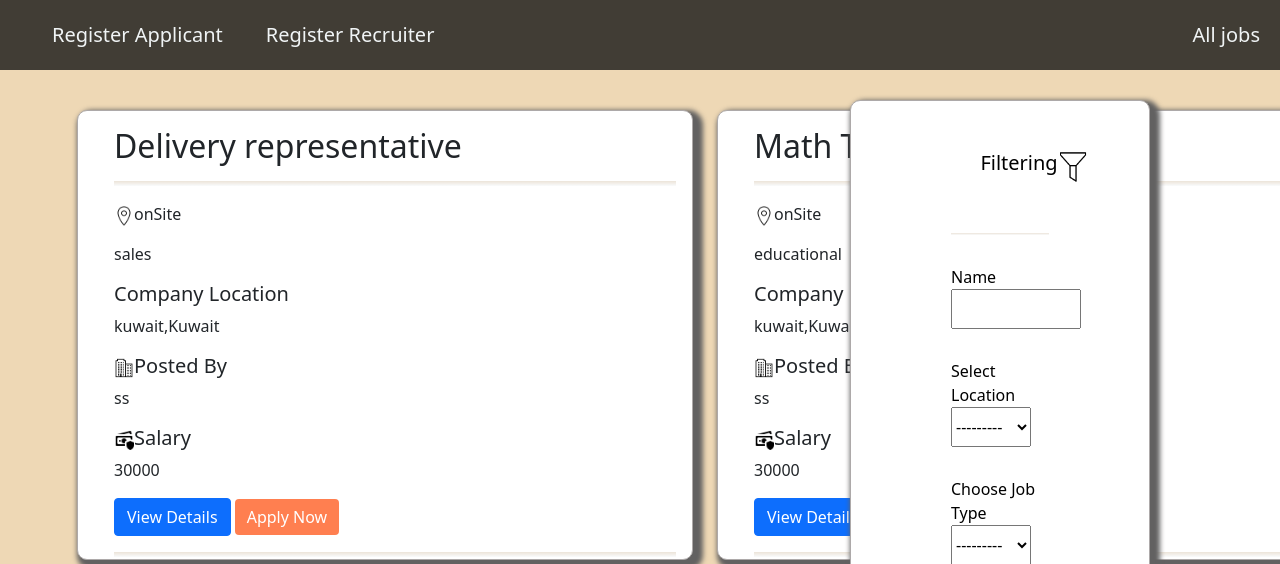
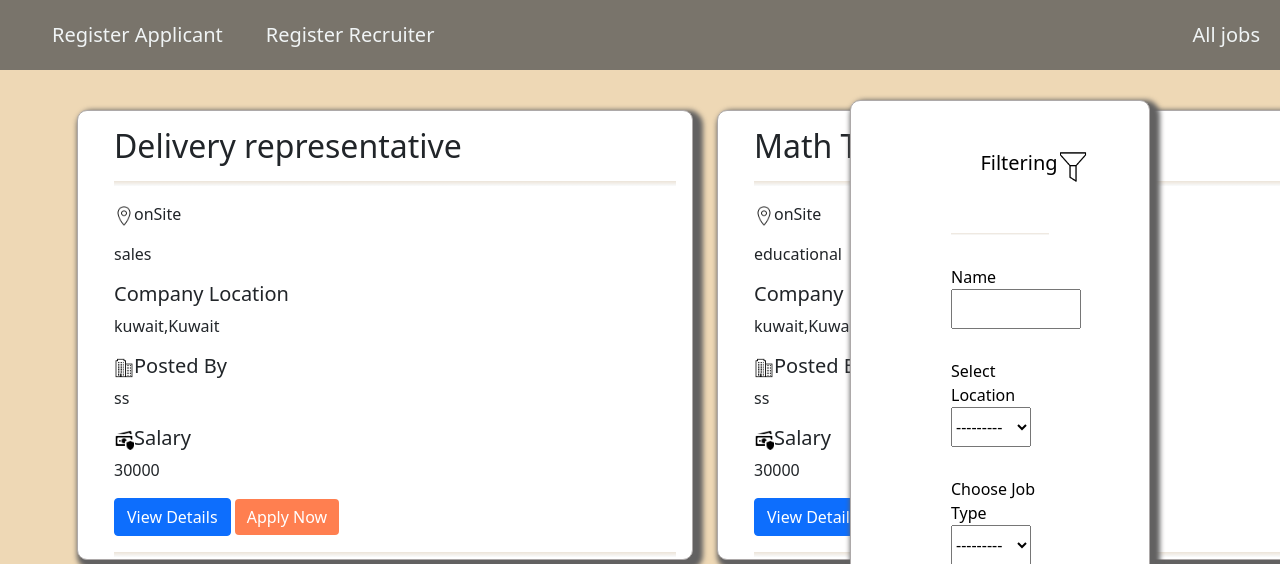
Before and after one commit to fatimatoghoz23/job-portal, a Django app: page /job_listing/ in a window 1280 px wide; the page is wider, and only the part inside the window is pictured. Shown: the top 564 px of that part. Run offline with Django 4.2, Linux system fonts and the light colour scheme; data comes from the database, SQL or seed files in the repository.

Commit message:
Update job_listing.html

```diff
--- a/templates/job_listing.html
+++ b/templates/job_listing.html
@@ -17,7 +17,8 @@
 
   {% block content %}
 <body style="background:rgba(229, 193, 136, 0.616) ">
-  <nav class='nav' id="nav" style="z-index:200000 ;position: relative;top: 0;">
+  <nav class='nav' id="nav" style="z-index:200000 ;position: relative;top: 0;  background-color: rgba(85, 85, 85, 0.764);
+">
 
 <!--       <a href='/' class='title'>[Joby]</a>
    -->
```
